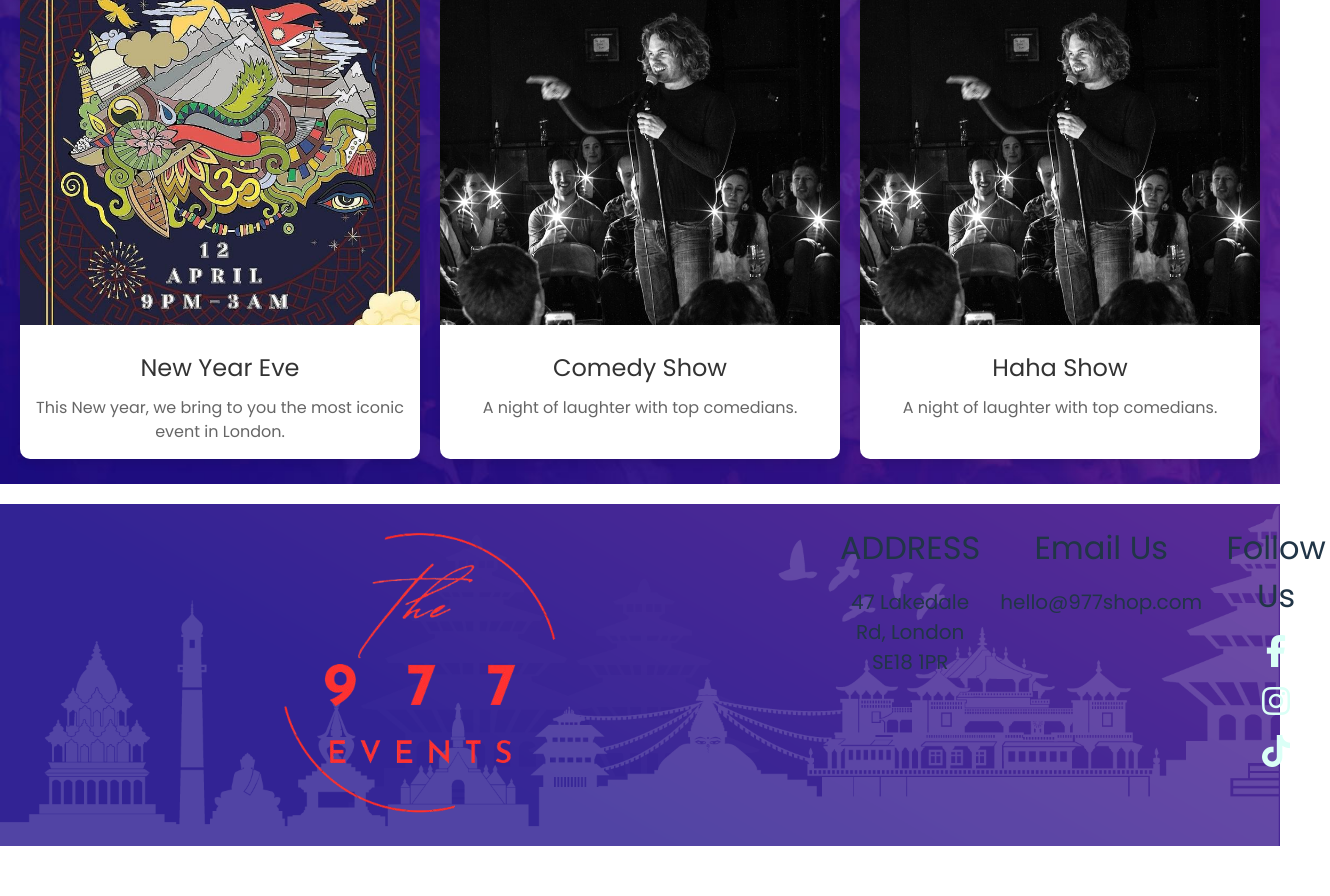
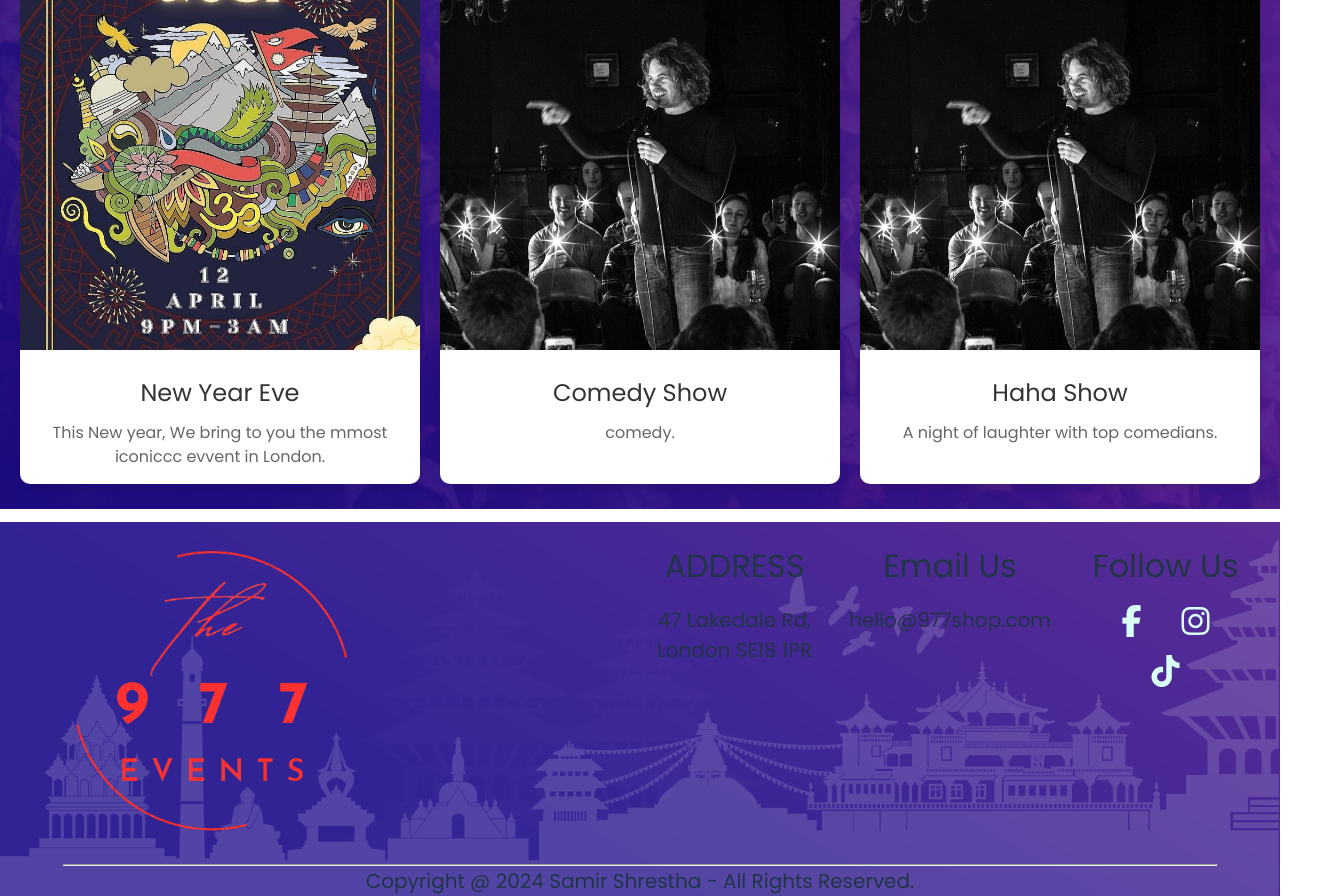
Before and after one commit to sagarspk/Event_Management_System, a React (Vite) app in the folder EventManagementSystem/: page /events in a window 1280 px wide. Shown: the part 1153-2049 px from the top of the page, 1330 px wide, since content can reach past the window. Before the commit the page ends 1999 px from the top, so only its background shows below. Built offline with nearby package versions, Linux system fonts and the light colour scheme.

Commit message:
Event Details page added. CSS needs to be done for EventDetail Page

```diff
--- /dev/null
+++ b/EventManagementSystem/src/Components/EventDetails/EventDetails.jsx
@@ -0,0 +1,33 @@
+import { useParams, useResolvedPath } from "react-router-dom";
+import { events } from "../utils/EventsDatabase";
+import '@fortawesome/fontawesome-free/css/all.min.css';
+
+function EventDetails(){
+
+    const {productId} = useParams()
+    const numId = Number(productId)
+
+    const filteredEvent = events.find((eventDetail) =>{
+        return eventDetail.id === numId;
+    })
+
+    console.log(filteredEvent)
+
+    return(
+        <div className="EventDetail">
+            <h1>Event Details</h1>
+
+            <div>
+                <img src={filteredEvent.image} alt="Event"/>
+            </div>
+
+            <div className="EventDetailsContent">
+                <h3><i className='fas fa-building'></i> Event : {filteredEvent.title} </h3>
+                <h3><i className='fas fa-map-marker-alt'></i> Location : {filteredEvent.address}</h3>
+            </div>
+
+        </div>
+    )
+}
+
+export default EventDetails
--- a/EventManagementSystem/src/Components/Events/InduvidualEvents.jsx
+++ b/EventManagementSystem/src/Components/Events/InduvidualEvents.jsx
@@ -1,22 +1,14 @@
 import React from 'react';
 import './InduvidualEvent.css';
-import event1 from '../Assets/event1.jpg';
-import event2 from '../Assets/event2.jpg';
-
-const events = [
-    { id: 1, title: "New Year Eve", description: "This New year, we bring to you the most iconic event in London.", image: event1 },
-    { id: 2, title: "Comedy Show", description: "A night of laughter with top comedians.", image: event2 },
-    { id: 3, title: "Haha Show", description: "A night of laughter with top comedians.", image: event2 }
-    // Add more events here
-    // Add more events here
-];
+import { Link } from 'react-router-dom';
+import { events } from '../utils/EventsDatabase';
 
 function InduvidualEvent() {
     return (
         <div className='event-grid'>
             {events.map((event) => (
                 <div className='event-card' key={event.id}>
-
+                    <Link to={`/product/${event.id}`} >
                         <div className='event-image-container'>
                             <img className='eventImage' src={event.image}/>
                         </div>
@@ -25,8 +17,9 @@ function InduvidualEvent() {
                             <h2>{event.title}</h2>
                             <p>{event.description}</p>
                         </div>
+                    </Link>
+                </div>
 
-                </div>
             ))}
         </div>
     );
--- a/EventManagementSystem/src/Components/Events/NewEvents.css
+++ b/EventManagementSystem/src/Components/Events/NewEvents.css
@@ -1,7 +1,7 @@
 .event-slider {
     position: relative;
     overflow: hidden;
-    margin-top: 10%;
+    margin-top: 1%;
     height: 900px; /* Adjust the height as needed */
     width: 100%; /* Full width */
 }
--- a/EventManagementSystem/src/Components/Events/NewEvents.jsx
+++ b/EventManagementSystem/src/Components/Events/NewEvents.jsx
@@ -1,15 +1,8 @@
 import React, { useEffect, useState } from 'react';
+import { Link } from 'react-router-dom';
 import './NewEvents.css';
 import '@fortawesome/fontawesome-free/css/all.min.css';
-import event1 from '../Assets/event1.jpg';
-import event2 from '../Assets/event2.jpg';
-// import event3 from '../Assets/event3.jpg';
-
-const events = [
-    { id: 1, title: "New Year Eve", description:"This New year, We bring to you the mmost iconiccc evvent in London.", venue:"Tiger Tiger London", address:"29 Haymarket, London, SW1Y 4SP", image: event1 },
-    { id: 2, title: "Comedy Show", description:"comedy.", venue:"Tiger Tiger London", address:"29 Haymarket, London, SW1Y 4SP", image: event2 },
-    // { id: 3, title: "Event 3", image: event3 },
-];
+import { events } from '../utils/EventsDatabase';
 
 function NewEvents() {
     const [currentIndex, setCurrentIndex] = useState(0);
@@ -55,14 +48,17 @@ function NewEvents() {
                             <p><i className='fas fa-map-marker-alt'></i> Address: {event.address}</p>
                         </div>
 
+                        <Link to={`/product/${event.id}`} >
                             <div className='event-btn'>
                                 <button className='eventButton'> BOOK NOW</button>
                             </div>
+                        </Link>
                     </div>
                 ))}
                 <button className='nav-button prev' onClick={handlePrev}>❮</button>
                 <button className='nav-button next' onClick={handleNext}>❯</button>
             </div>
+
     );
 }
 
--- a/EventManagementSystem/src/Components/Footer/Footer.css
+++ b/EventManagementSystem/src/Components/Footer/Footer.css
@@ -1,18 +1,22 @@
-.footer-grid {
-    display: grid;
-    grid-template-columns: 800px 1fr 1fr 1fr;
-    column-gap: 20px;
-    margin-top: 20px;
+.footer-div{
     bottom: 0px;
-    padding: 20px;
     background-image: url(../Assets/footer.png);
     background-position: center;
     background-size: cover;
 }
 
+.footer-grid {
+    display: grid;
+    grid-template-columns: 600px 1fr 1fr 1fr;
+    column-gap: 20px;
+    margin-top: 1%;
+    padding: 20px;
+}
+
 .store-logo {
     display: flex;
-    justify-content: center;
+    justify-content: left;
+    padding-left: 7%;
     align-items: center;
 }
 
@@ -62,6 +66,17 @@
    padding-top: 15px;
 }
 
+.footer-copyright{
+    display: flex;
+    flex-direction: column;
+    align-items: center;
+    font-size: 20px;
+}
+
+.footer-copyright hr{
+    width: 90%;
+}
+
 @media (max-width: 1200px) {
     .footer-grid {
         grid-template-columns: 1fr 1fr 1fr 1fr;
@@ -109,5 +124,5 @@
     .store-number p,
     .store-socialMedia p {
         font-size: 16px;
-    }
+    };
 }
--- a/EventManagementSystem/src/Components/Footer/Footer.jsx
+++ b/EventManagementSystem/src/Components/Footer/Footer.jsx
@@ -6,6 +6,8 @@ import '@fortawesome/fontawesome-free/css/all.min.css';
     function Footer(){
 
         return(
+
+            <div className='footer-div'>
                 <div className='footer-grid'>
                     <div className='store-logo'>
                         <img src= {logo}/>
@@ -43,8 +45,14 @@ function Footer(){
                                 </a>
                             </li>
                         </ul>
+                    </div>
+                </div>
 
+                <div className='footer-copyright'>
+                        <hr />
+                        <p>Copyright @ 2024 Samir Shrestha - All Rights Reserved.  </p>
                 </div>
+
             </div>
         )
 
--- a/EventManagementSystem/src/Components/Hero/Hero.css
+++ b/EventManagementSystem/src/Components/Hero/Hero.css
@@ -1,12 +1,12 @@
     .hero {
-    width: 100%;
-    height: 100vh;
+
+        height: 95vh;
         background: linear-gradient(180deg, rgb(24, 5, 120) 55%, rgb(23, 22, 22));
         display: flex;
         flex-direction: row;
         justify-content: center;
         align-items: center;
-    margin-top: 10%;
+        margin-top: 1%;
         padding: 20px;
     }
 
@@ -49,6 +49,7 @@
     .handIcon {
         height: 120px;
         width: 120px;
+
     }
 
     .hero-latest-btn {
@@ -73,18 +74,13 @@
     }
 
     .heroIcon {
-    height: 850px;
-    width: 850px;
+        height: 650px;
+        width: 100%;
         object-fit: scale-down;
     }
 
     /* Media queries for responsiveness */
     @media (max-width: 1200px) {
-
-    .hero{
-        margin-top: 16%;
-    }
-
         .hero-left p {
             font-size: 80px;
         }
@@ -206,7 +202,7 @@ img {
             flex-direction: row;
             justify-content: center;
             align-items: center;
-        margin-top: 46%;
+            margin-top: 1%;
             width:100%;
             height: 400px;
             padding: 20px;
--- a/EventManagementSystem/src/Components/Navbar/Navbar.css
+++ b/EventManagementSystem/src/Components/Navbar/Navbar.css
@@ -7,7 +7,6 @@
     background-repeat: no-repeat;
     box-shadow: 0 1px 3px -2px white;
     transition: background-color 0.3s, color 0.3s;
-    position: fixed;
     width: 100%;
     height: 140px; /* Adjusted for percentage-based height */
     top: 0;
@@ -132,8 +131,15 @@
 @media (max-width: 1150px) {
     .navbar {
         grid-template-columns: 1fr  150px ;
-        padding: 3%;
-        height: 100px;
+        padding: 0%;
+        height:auto;
+    }
+
+    .nav-logo {
+        justify-content: left;
+        padding-left: 3%;
+        padding-top: 3%;
+        height: auto;
     }
 
     .nav-menu {
@@ -146,9 +152,7 @@
 
     .dropdown {
         display: flex;
-        float: right;
-        justify-content: flex-end;
-        margin-right: 150px;
+        margin-right: 10%;
     }
 
     .dropbtn {
@@ -169,7 +173,7 @@
         display: none;
         position: absolute;
         top: 15%;
-        right: 5%;
+        right: 16%;
         background-color: white;
         box-shadow: 0px 8px 16px 0px rgba(0,0,0,0.2);
         z-index: 1;
@@ -193,13 +197,22 @@
 
 @media (max-width: 700px) {
     .navbar {
-        grid-template-columns: 1fr 1fr;
-        padding: 5%;
+        display: grid;
+        padding: 0%;
+        grid-template-columns: 3fr 1fr;
+        width: 100%;
         height: auto;
     }
 
     .nav-logo {
+        justify-content: left;
+        padding-left: 3%;
+        padding-top: 3%;
         height: auto;
+    }
+
+    .logo{
+        height: 100px;
     }
 
     .nav-menu {
@@ -212,7 +225,7 @@
 
     .dropdown {
         display: flex;
-        justify-content: flex-end;
+        margin-right: 10%;
     }
 
     .dropbtn {
@@ -228,7 +241,7 @@
         display: none;
         position: absolute;
         top: 15%;
-        right: 5%;
+        right: 10%;
         background-color: white;
         box-shadow: 0px 8px 16px 0px rgba(0,0,0,0.2);
         z-index: 1;
--- /dev/null
+++ b/EventManagementSystem/src/Components/utils/EventsDatabase.jsx
@@ -0,0 +1,30 @@
+import event1 from '../Assets/event1.jpg';
+import event2 from '../Assets/event2.jpg';
+// import event3 from '../Assets/event3.jpg';
+
+export const events =
+[
+    {
+        id: 1,
+        title: "New Year Eve",
+        description:"This New year, We bring to you the mmost iconiccc evvent in London.",
+        venue:"Tiger Tiger London", address:"29 Haymarket, London, SW1Y 4SP",
+        image: event1
+    },
+    {
+        id: 2,
+        title: "Comedy Show",
+        description:"comedy.",
+        venue:"Tiger Tiger London",
+        address:"29 Haymarket, London, SW1Y 4SP",
+        image: event2
+    },
+    {
+        id: 3,
+        title: "Haha Show",
+        description: "A night of laughter with top comedians.",
+        image: event2
+    }
+    // { id: 3, title: "Event 3", image: event3 },
+
+];
--- a/EventManagementSystem/src/Pages/Product.jsx
+++ b/EventManagementSystem/src/Pages/Product.jsx
@@ -1,10 +1,11 @@
 import react from 'react';
+import { useParams } from 'react-router-dom';
+import EventDetails from '../Components/EventDetails/EventDetails';
 
 function Product(){
-
     return(
         <div>
-
+            <EventDetails />
         </div>
     )
 }
```
Also changed, not shown: EventManagementSystem/src/Components/EventDetails/EventDetails.css (added). Lines whose indentation alone changed are shown as unchanged.
